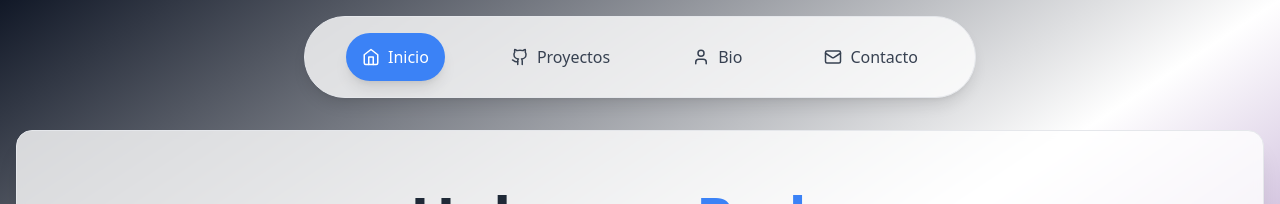
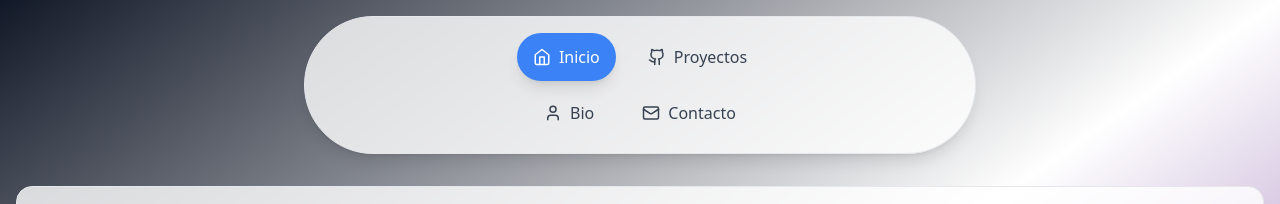
Before and after one commit to Charran78/Netlify_BeyondDigitalWeb, a React (Create React App) app: page / in a window 1280 px wide. Shown: the top 204 px of the page. Built offline with nearby package versions, Linux system fonts and the light colour scheme.

Commit message:
lo que sea que cambié

```diff
--- a/src/App.jsx
+++ b/src/App.jsx
@@ -273,7 +273,8 @@ const App = () => {
 
   return (
     <div className={`min-h-screen transition-all duration-500 ease-in-out ${currentBackground.light} dark:${currentBackground.dark} text-gray-800 dark:text-gray-200 font-sans p-4`}>
-      <nav className="p-4 bg-white/80 dark:bg-gray-800/80 backdrop-blur-sm shadow-lg rounded-full max-w-2xl w-full mx-auto mb-8 flex flex-wrap justify-around border border-gray-200 dark:border-gray-700 overflow-hidden">
+      <nav className="p-4 bg-white/80 dark:bg-gray-800/80 backdrop-blur-sm shadow-lg rounded-full max-w-2xl w-full mx-auto mb-8 border border-gray-200 dark:border-gray-700 overflow-hidden">
+        <div className="flex flex-wrap justify-center gap-4 mb-2">
           <button
             onClick={() => setActiveTab('inicio')}
             className={`flex items-center gap-2 px-4 py-3 rounded-full font-medium transition-all duration-300 ${
@@ -285,7 +286,6 @@ const App = () => {
             <Home size={18} />
             Inicio
           </button>
-
           <button
             onClick={() => setActiveTab('proyectos')}
             className={`flex items-center gap-2 px-4 py-3 rounded-full font-medium transition-all duration-300 ${
@@ -297,7 +297,8 @@ const App = () => {
             <Github size={18} />
             Proyectos
           </button>
-
+        </div>
+        <div className="flex flex-wrap justify-center gap-4">
           <button
             onClick={() => setActiveTab('bio')}
             className={`flex items-center gap-2 px-4 py-3 rounded-full font-medium transition-all duration-300 ${
@@ -309,7 +310,6 @@ const App = () => {
             <User size={18} />
             Bio
           </button>
-
           <button
             onClick={() => setActiveTab('contacto')}
             className={`flex items-center gap-2 px-4 py-3 rounded-full font-medium transition-all duration-300 ${
@@ -321,6 +321,7 @@ const App = () => {
             <Mail size={18} />
             Contacto
           </button>
+        </div>
       </nav>
 
       <main className="container mx-auto p-6 bg-white/80 dark:bg-gray-800/80 backdrop-blur-sm rounded-2xl shadow-xl border border-gray-200 dark:border-gray-700 min-h-[500px] transition-all duration-300">
```
Lines whose indentation alone changed are shown as unchanged.
